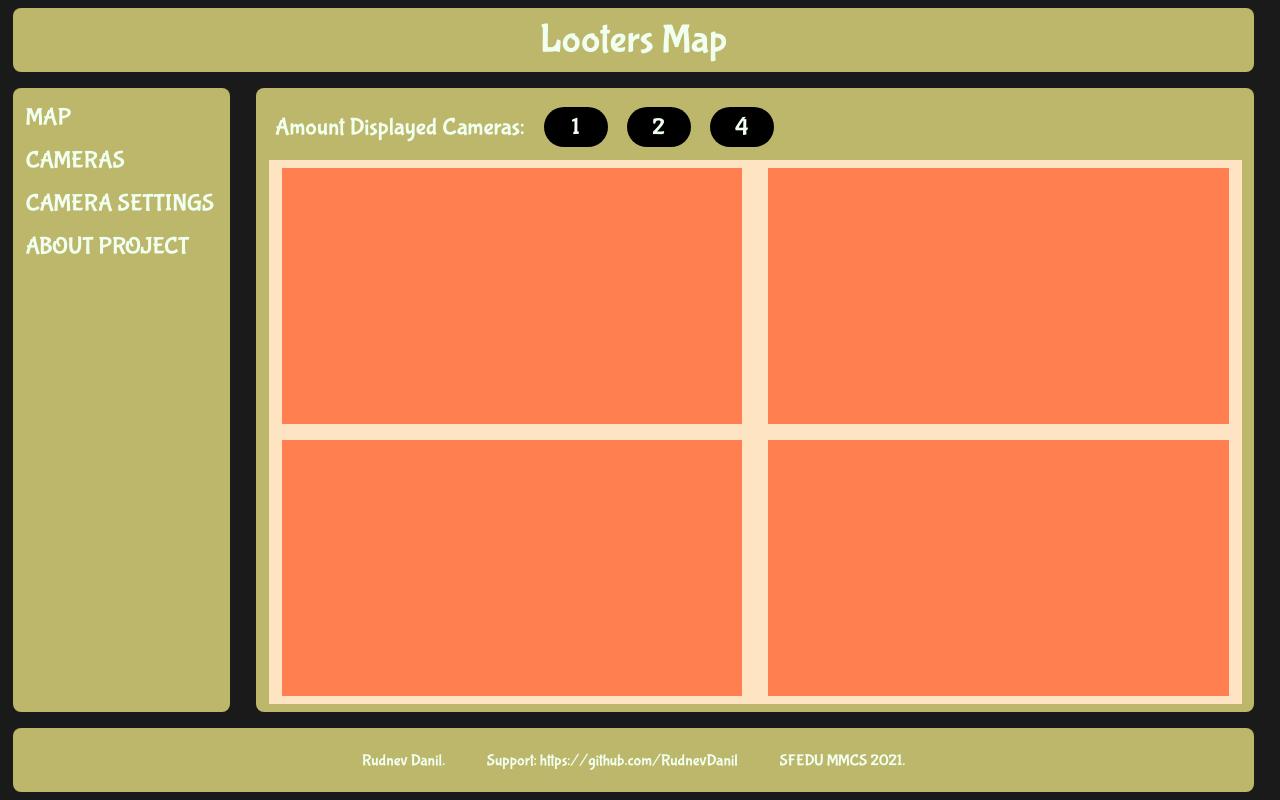
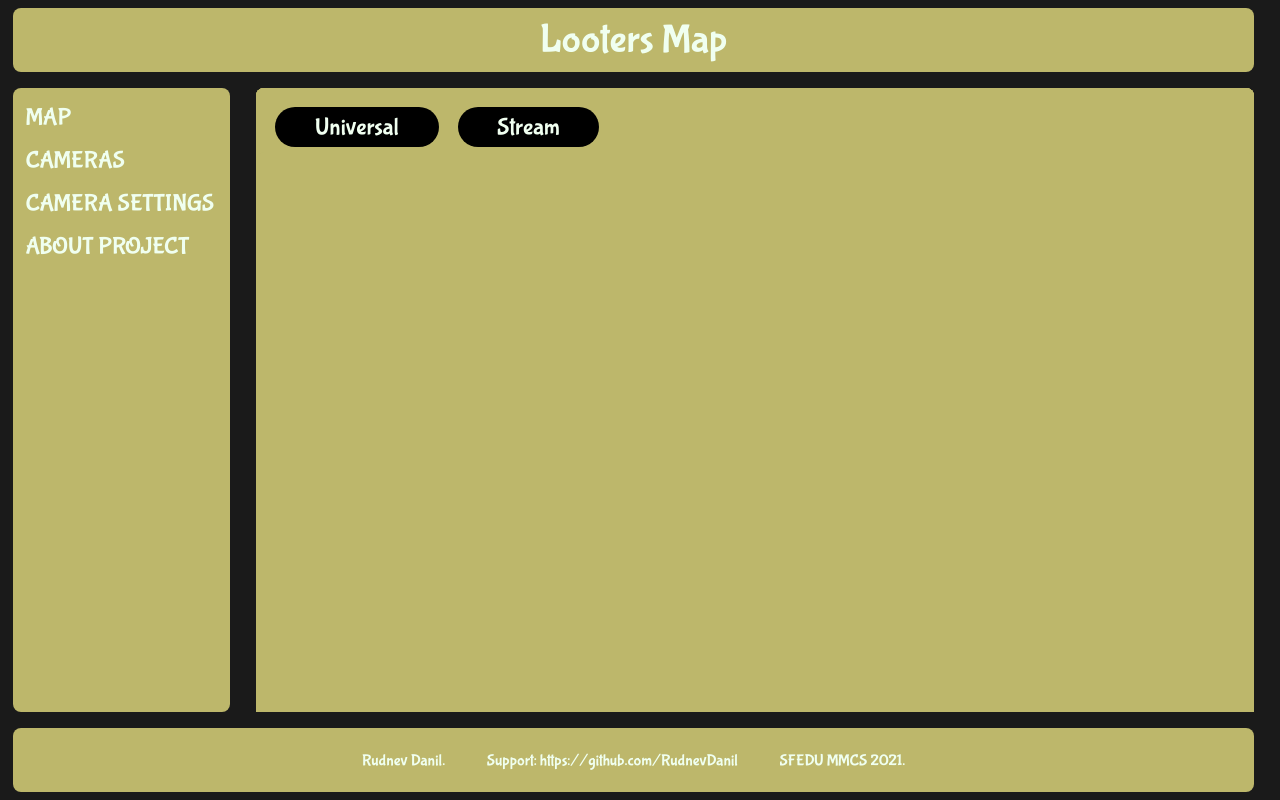
Before and after one commit to RudnevDanil/studying_js, a PHP site: page / in a window 1280 px wide. Run offline with PHP 8.4, Linux system fonts and the light colour scheme.

Commit message:
сделана верстка блока настроек

```diff
--- a/2 looters map preview/css/styles.css
+++ b/2 looters map preview/css/styles.css
@@ -1,6 +1,6 @@
 @import url(https://fonts.googleapis.com/css?family=Bubblegum+Sans);
 
-htnl{
+html{
     overflow-x: hidden;
     overflow-y: hidden;
 }
@@ -27,6 +27,7 @@ body{
 
 #blackboard, #menu{
     display: table-cell;
+    cursor: default;
 }
 
 #header, #footer, #blackboard, #menu{
@@ -61,8 +62,6 @@ body{
 
 .content{
     position: absolute;
-    /*width: calc(100% - 2vw);*/
-    /*height: calc(100% - 2vh);*/
     background-color: darkkhaki;
     border-radius: 1vmin;
 }
@@ -78,7 +77,7 @@ li{
     padding-top: 2vh;
 }
 
-.text{
+.textHF{
     width: 97vw;
     height: 8vh;
     display: flex;
@@ -95,37 +94,44 @@ li{
     font-size: 2vh;
 }
 
-#inpCamAmountBlock{
+.topLine{
     width: 100%;
     height: 8vh;
     font-size: 3vh;
     border-spacing: 1.5vw;
 }
 
-#inpCamAmountText, .inpCamAmountVal{
+.text, .button, .inputVal{
     display: table-cell;
     vertical-align: middle;
     margin-left: 3vw;
+    white-space: nowrap;
 }
 
-.inpCamAmountVal{
-    width: 5vw;
+.button{
+    width: fit-content;
     height: 5vh;
     background-color:black;
     border-radius: 3vmin;
     text-align: center;
 }
 
-
-
+.inputVal{
+    width: 20vw;
+    height: 5vh;
+    background-color:beige;
+    border-radius: 3vmin;
+    text-align: center;
+    color: honeydew;
+    font-size: 3vh;
+    outline: none;
+    border: 0;
+}
 
 .cameraBlocks{
     width: 76vw;
     height: 68vh;
-    padding-top: 1vh;
-    padding-left: 1vw;
-    padding-bottom: 1vh;
-    padding-right: 1vw;
+    padding: 1vh 1vw;
 }
 
 .cameraBlock{
@@ -139,7 +145,7 @@ li{
 
 .amountCameras_1{
     width: 74vw;
-    height: 66vh;
+    height: 68vh;
     padding-left: 1vw;
     padding-right: 1vw;
 }
@@ -148,7 +154,7 @@ li{
     background-color: coral;
     display: table-cell;
     width: 74vw;
-    height: 64vh;
+    height: 66vh;
 }
 
 .amountCameras_2{
@@ -175,3 +181,53 @@ li{
 #newLineForAmount_2{
     display: table-cell;
 }
+
+#mapScreen, #camerasScreen ,#cameraSettingsScreen ,#aboutProjectScreen{
+    position: absolute;
+    z-index: 1;
+    width: inherit;
+    height: inherit;
+    background-color: darkkhaki;
+    border-radius: 1vmin;
+}
+
+.topLine, .cameraBlocks, .placeHolder_333 {
+    position: relative;
+}
+
+#uniSet, #streamSet{
+    position: absolute;
+    z-index: 0;
+}
+
+#uniSet, #streamSet, .settingsBackground{
+    width: inherit;
+    height: 70vh;
+}
+
+.settingsBackground{
+    position: absolute;
+    z-index: 1;
+    background-color: darkkhaki;
+    border-radius: 1vmin;
+}
+
+#streamSetFirstPage, #streamSetSecondPage{
+    width: inherit;
+    height: inherit;
+    background-color: darkkhaki;
+}
+
+#streamSetFirstPage{
+    position: absolute;
+    z-index: 2;
+}
+
+#streamSetSecondPage{
+    position: absolute;
+    z-index: 0;
+}
+
+.rightBut{
+    padding-left: 68vw;
+}
--- a/2 looters map preview/index.html
+++ b/2 looters map preview/index.html
@@ -8,24 +8,29 @@
     </head>
 
     <body>
-        <div id="header"><div class="content text" id="headerContent"><div class="textCenter">Looters Map</div></div></div>
+        <div id="header"><div class="content textHF" id="headerContent"><div class="textCenter">Looters Map</div></div></div>
 
         <div id="menu"><div class="content" id="menuSize">
             <ul class="menu">
-                <li onclick="mapClicked()">MAP</li>
-                <li onclick="camerasClicked()">CAMERAS</li>
-                <li onclick="cameraSettingsClicked()">CAMERA SETTINGS</li>
-                <li onclick="aboutProjectClicked()">ABOUT PROJECT</li>
+                <li id="menuMap" onclick="mapClicked()">MAP</li>
+                <li id="menuCameras" onclick="camerasClicked()">CAMERAS</li>
+                <li id="menuCameraSettings" onclick="cameraSettingsClicked()">CAMERA SETTINGS</li>
+                <li id="menuAboutProject" onclick="aboutProjectClicked()">ABOUT PROJECT</li>
             </ul>
         </div></div>
 
         <div id="blackboard"><div class="content" id="blackboardSize">
+
+            <div id="mapScreen">
+
+            </div>
+
             <div id="camerasScreen">
-                <div id="inpCamAmountBlock">
-                    <div id="inpCamAmountText">Amount Displayed Cameras:</div>
-                    <div class="inpCamAmountVal" id="inpCamAmountVal_1" onclick="switchAmountCamerasTo_1()">1</div>
-                    <div class="inpCamAmountVal" id="inpCamAmountVal_2" onclick="switchAmountCamerasTo_2()">2</div>
-                    <div class="inpCamAmountVal" id="inpCamAmountVal_4" onclick="switchAmountCamerasTo_4()">4</div>
+                <div class="topLine">
+                    <div class="text">Amount Displayed Cameras:</div>
+                    <div class="button" id="inpCamAmountVal_1" onclick="switchDisplayAmountCamerasTo_1()">1</div>
+                    <div class="button" id="inpCamAmountVal_2" onclick="switchDisplayAmountCamerasTo_2()">2</div>
+                    <div class="button" id="inpCamAmountVal_4" onclick="switchDisplayAmountCamerasTo_4()">4</div>
                 </div>
                 <div class="cameraBlocks">
                     <div class="cameraBlock amountCameras_4" id="cameraBlock_1"><div class="testInside_2_4" id="placeholder_1"></div></div>
@@ -37,11 +42,82 @@
                 </div>
             </div>
 
+            <div id="cameraSettingsScreen">
+                <div class="topLine">
+                    <div class="button" id="inpCamSetUpUniversal" onclick="switchDisplayToUniSet()">Universal</div>
+                    <div class="button" id="inpCamSetUpStream" onclick="switchDisplayToStreamSet()">Stream</div>
+                </div>
+
+                <div class="settingsBackground"></div>
+
+                <div id="uniSet">
+                    <div class="topLine">
+                        <div class="text">Amount of cameras:<input class="inputVal" type="text"placeholder="1...16"></div>
+                    </div>
+                </div>
+
+                <div id="streamSet">
+                    <div class="settingsBackground"></div>
+                    <div id="streamSetFirstPage">
+                        <div class="topLine">
+                            <div class="text">streamSetFirstPage<input class="inputVal" type="text"placeholder="1...16"></div>
+                        </div>
+                        <div class="topLine">
+                            <div class="text">streamSetFirstPage<input class="inputVal" type="text"placeholder="1...16"></div>
+                        </div>
+                        <div class="topLine">
+                            <div class="text">streamSetFirstPage<input class="inputVal" type="text"placeholder="1...16"></div>
+                        </div>
+                        <div class="topLine">
+                            <div class="rightBut">
+                                <div class="button" id="settingsNextPage" onclick="switchDisplaySettingsToNextPage()">></div>
+                            </div>
+                        </div>
+                    </div>
+                    <div id="streamSetSecondPage">
+                        <div class="topLine">
+                            <div class="text">streamSetSecondPage<input class="inputVal" type="text"placeholder="1...16"></div>
+                        </div>
+                        <div class="topLine">
+                            <div class="text">streamSetSecondPage<input class="inputVal" type="text"placeholder="1...16"></div>
+                        </div>
+                        <div class="topLine">
+                            <div class="text">streamSetSecondPage<input class="inputVal" type="text"placeholder="1...16"></div>
+                        </div>
+                        <div class="topLine">
+                            <div class="text">streamSetSecondPage<input class="inputVal" type="text"placeholder="1...16"></div>
+                        </div>
+                        <div class="topLine">
+                            <div class="button" id="settingsPrevPage" onclick="switchDisplaySettingsToPrevPage()"><</div>
+                        </div>
+                    </div>
+
+                </div>
+
+
+            </div>
+
+            <div id="aboutProjectScreen">
+
+            </div>
+
+
+
         </div></div>
 
-        <div id="footer"><div class="content text" id="footerContent"><div class="textCenter">Rudnev Danil. &emsp; &emsp; Support: https://github.com/RudnevDanil &emsp; &emsp; SFEDU MMCS 2021.</div></div></div>
+        <div id="footer"><div class="content textHF" id="footerContent"><div class="textCenter">Rudnev Danil. &emsp; &emsp; Support: https://github.com/RudnevDanil &emsp; &emsp; SFEDU MMCS 2021.</div></div></div>
 
     </body>
 </html>
 
 <script src="js/scripts.js"></script>
+
+<script>
+    document.getElementById("cameraSettingsScreen").style.zIndex = "2"
+</script>
+
+<script>
+    let blocks = document.getElementsByClassName("button");
+    for( let i = 0; i < blocks.length; i++)
+        blocks[i].style.width = "calc(" + blocks[i].offsetWidth + "px + 5vw)";
+</script>
--- a/2 looters map preview/js/scripts.js
+++ b/2 looters map preview/js/scripts.js
@@ -1,23 +1,55 @@
+/*---------------------------- MENU --------------------------------------------*/
+function initZIndexForDisplay()
+{
+    document.getElementById("mapScreen").style.zIndex = "1";
+    document.getElementById("camerasScreen").style.zIndex = "1";
+    document.getElementById("cameraSettingsScreen").style.zIndex = "1";
+    document.getElementById("aboutProjectScreen").style.zIndex = "1";
+}
+
+function initializeFontColorForDisplay()
+{
+    document.getElementById("menuMap").style.color = "honeydew";
+    document.getElementById("menuCameras").style.color = "honeydew";
+    document.getElementById("menuCameraSettings").style.color = "honeydew";
+    document.getElementById("menuAboutProject").style.color = "honeydew";
+}
+
 function mapClicked()
 {
-    console.log("mapClicked")
+    initZIndexForDisplay()
+    document.getElementById("mapScreen").style.zIndex = "2";
+    initializeFontColorForDisplay()
+    document.getElementById("menuMap").style.color = "black";
+}
+
+function camerasClicked()
+{
+    initZIndexForDisplay()
+    document.getElementById("camerasScreen").style.zIndex = "2";
+    initializeFontColorForDisplay()
+    document.getElementById("menuCameras").style.color = "black";
 }
 
 function cameraSettingsClicked()
 {
-    console.log("cameraSettingsClicked")
-}
-
-function camerasClicked()
-{
-    console.log("camerasClicked")
+    initZIndexForDisplay()
+    document.getElementById("cameraSettingsScreen").style.zIndex = "2";
+    initializeFontColorForDisplay()
+    document.getElementById("menuCameraSettings").style.color = "black";
 }
 
 function aboutProjectClicked()
 {
-    console.log("aboutProjectClicked")
+    initZIndexForDisplay()
+    document.getElementById("aboutProjectScreen").style.zIndex = "2";
+    initializeFontColorForDisplay()
+    document.getElementById("menuAboutProject").style.color = "black";
 }
 
+/*---------------------------- MAP --------------------------------------------*/
+
+/*---------------------------- CAMERA --------------------------------------------*/
 function initCameraBlocks()
 {
     for(let i = 1; i <= 4; i++)
@@ -28,7 +60,7 @@ function initCameraBlocks()
     }
 }
 
-function switchAmountCamerasTo_1()
+function switchDisplayAmountCamerasTo_1()
 {
     initCameraBlocks();
     document.getElementById("cameraBlock_1").className += " ";
@@ -36,7 +68,7 @@ function switchAmountCamerasTo_1()
     document.getElementById("placeholder_1").className = "testInside_1";
 }
 
-function switchAmountCamerasTo_2()
+function switchDisplayAmountCamerasTo_2()
 {
     initCameraBlocks();
     for(let i = 1; i <= 4; i+=2)
@@ -47,7 +79,7 @@ function switchAmountCamerasTo_2()
     }
 }
 
-function switchAmountCamerasTo_4()
+function switchDisplayAmountCamerasTo_4()
 {
     initCameraBlocks();
     for(let i = 1; i <= 4; i++)
@@ -57,3 +89,31 @@ function switchAmountCamerasTo_4()
         document.getElementById("placeholder_" + i).className = "testInside_2_4";
     }
 }
+
+/*---------------------------- CAMERA SETTINGS --------------------------------------------*/
+
+function switchDisplayToUniSet()
+{
+    document.getElementById("streamSet").style.zIndex = "0";
+    document.getElementById("uniSet").style.zIndex = "2";
+}
+
+function switchDisplayToStreamSet()
+{
+    document.getElementById("uniSet").style.zIndex = "0";
+    document.getElementById("streamSet").style.zIndex = "2";
+}
+
+function switchDisplaySettingsToNextPage()
+{
+    document.getElementById("streamSetFirstPage").style.zIndex = "0";
+    document.getElementById("streamSetSecondPage").style.zIndex = "2";
+}
+
+function switchDisplaySettingsToPrevPage()
+{
+    document.getElementById("streamSetSecondPage").style.zIndex = "0";
+    document.getElementById("streamSetFirstPage").style.zIndex = "2";
+}
+
+/*---------------------------- ABOUT PROJECT --------------------------------------------*/
```
